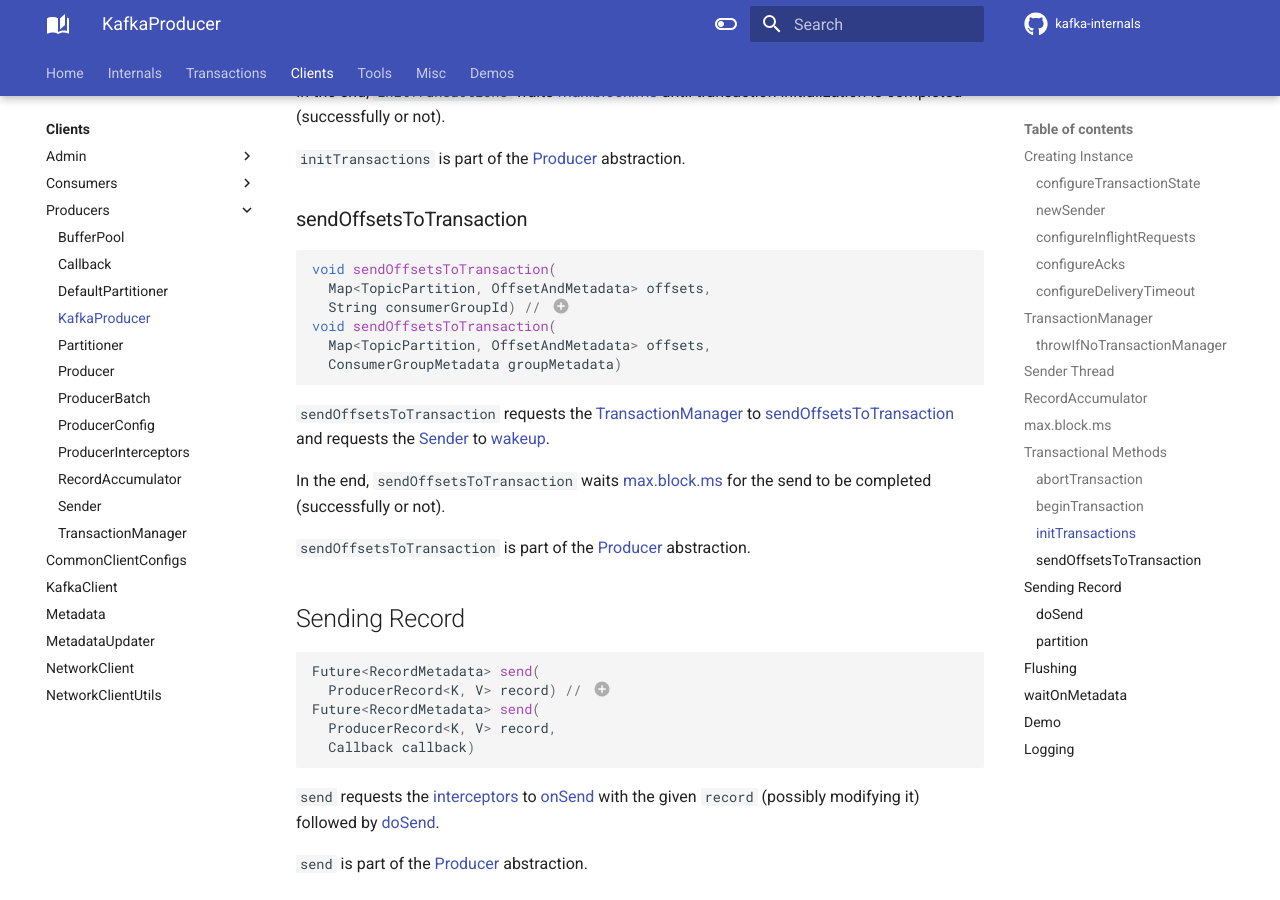
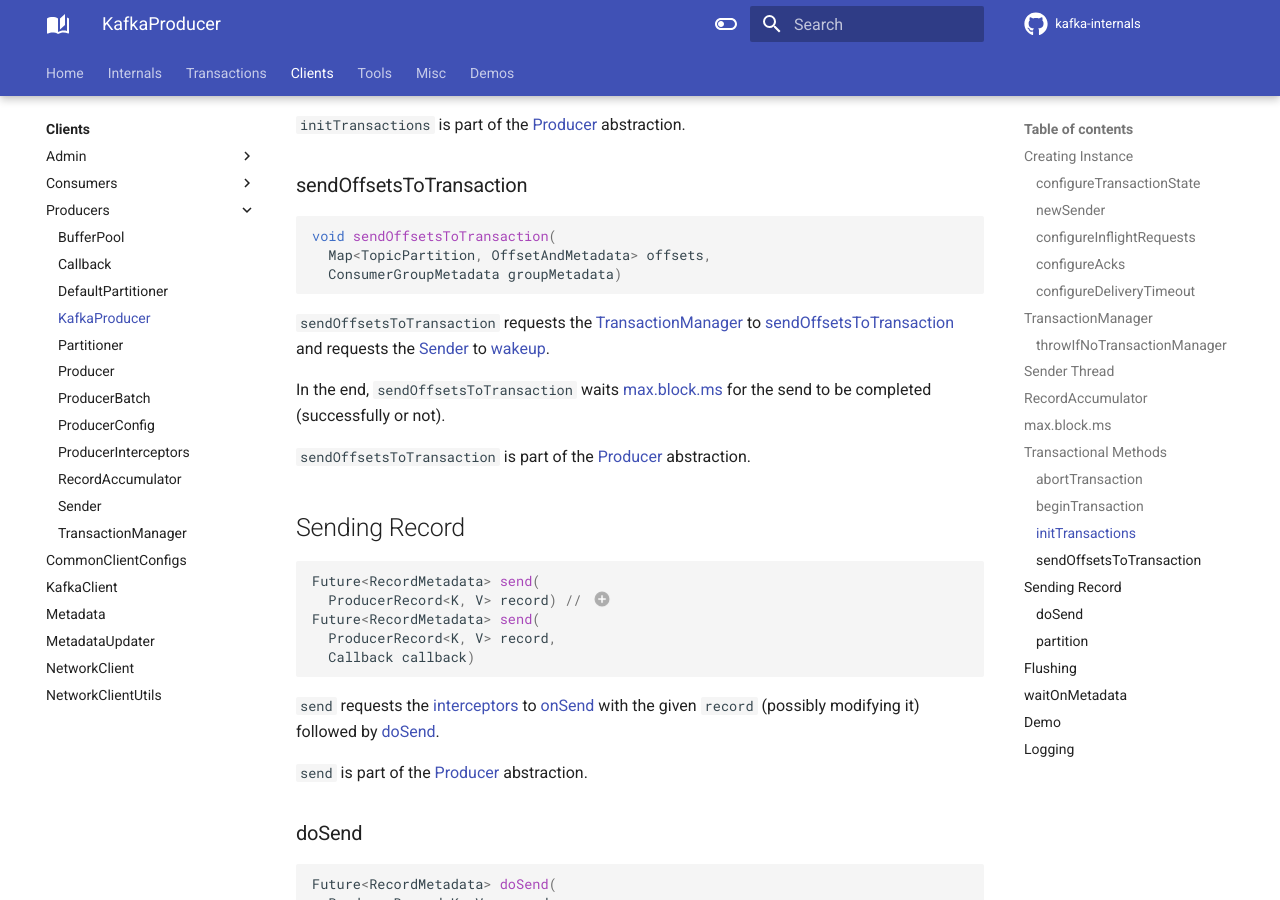
Before and after one commit to japila-books/kafka-internals, an MkDocs documentation site: the page built from docs/clients/producer/KafkaProducer.md, in a window 1280 px wide and 900 px high, scrolled down 5037 px. Built offline with MkDocs 1.6.1 and Material for MkDocs 9.7.7, drawn with Linux system fonts in a browser that asks for light colours; comment, search, counter and statistics services are not loaded; some of the changed text lies outside the part shown.

````diff
--- a/docs/clients/producer/KafkaProducer.md
+++ b/docs/clients/producer/KafkaProducer.md
@@ -224,13 +223,8 @@ In the end, `initTransactions` waits [max.block.ms](#maxBlockTimeMs) until trans
 ```java
 void sendOffsetsToTransaction(
   Map<TopicPartition, OffsetAndMetadata> offsets,
-  String consumerGroupId) // (1)
-void sendOffsetsToTransaction(
-  Map<TopicPartition, OffsetAndMetadata> offsets,
   ConsumerGroupMetadata groupMetadata)
 ```
-
-1. Creates a new `ConsumerGroupMetadata` for the `consumerGroupId`
 
 `sendOffsetsToTransaction` requests the [TransactionManager](#transactionManager) to [sendOffsetsToTransaction](TransactionManager.md#sendOffsetsToTransaction) and requests the [Sender](#sender) to [wakeup](Sender.md#wakeup).
 
````
Also changed, not shown: other parts of docs/clients/producer/KafkaProducer.md (+0 -1 lines), docs/clients/producer/ProducerConfig.md (+0 -2 lines), docs/clients/producer/TransactionManager.md (+0 -1 lines).
